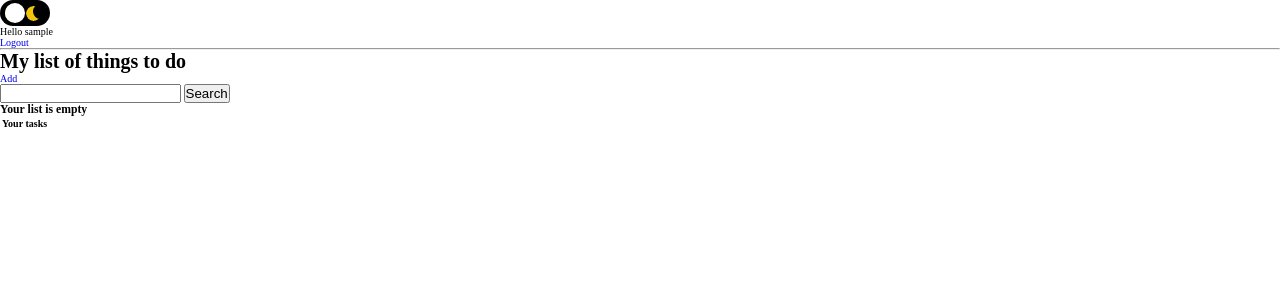
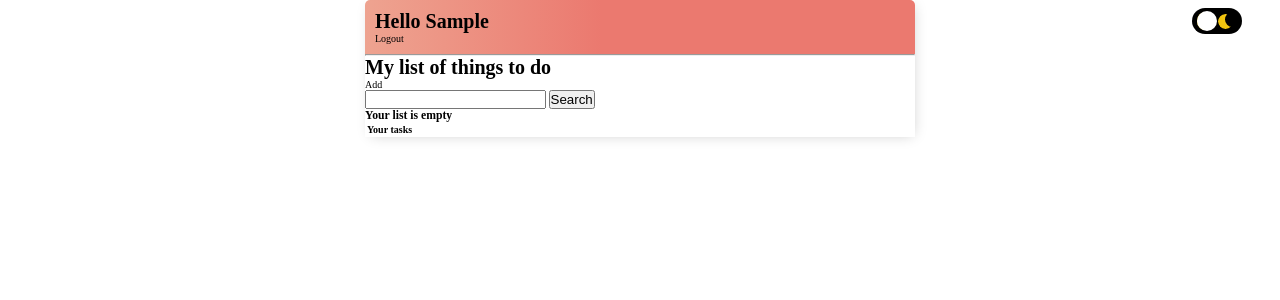
Before and after one commit to Kotmin/CRUD_multiapp, a Django app: page / in a window 1280 px wide. Shown: the top 300 px of the page. Run offline with Django 3.2, Linux system fonts and the light colour scheme; the visitor is signed in with stand-in values (Sample User, id 1); data that the repository does not hold is empty.

Commit message:
style button

```diff
--- a/list/static/list/css/main.css
+++ b/list/static/list/css/main.css
@@ -1,11 +1,3 @@
-
-
-
-/* body {
-    background-color:black;
-    color:orange;
-} */
-
 
 :root {
     --background-color: #fff;
@@ -39,7 +31,42 @@ body {
 
 
 }
-nav{
+
+h1,
+h2,
+h3,
+h4,
+h5,
+h6,
+{
+    font-family: 'Raleway', sans-serif;
+}
+
+
+a,
+p
+{
+    color:var(--text-color); ;
+}
+
+
+.container{
+    max-width: 550px;
+    margin: auto;
+    -webkit-box-shadow: 2px 2px 13px -4px rgba(0,0,0,0.21);
+    box-shadow: 2px 2px 13px -4px rgba(0,0,0,0.21);
+}
+
+.header-bar {
+    display: flex;
+    justify-content:  space-between;
+    padding: 10px;
+    border-radius: 5px 5px 0 0;
+    background: linear-gradient(90deg, #EEA390 0%, #EB796F 43%, #EB796F 100%);
+
+}
+
+/* nav{
     display: flex;
     justify-content: space-around;
     min-height: 8vh;
@@ -58,7 +85,7 @@ label.logo{
     font-size: 35px;
     font-weight: bold;
     color: whitesmoke;
-}
+} */
 
 
 
@@ -74,12 +101,13 @@ label.logo{
 
     justify-content: space-between;
     align-items: center;
-    position:relative;
+    position:absolute;
+    right:3%;
+    top: 1%;
+
 
 
 }
-
-
 
 
 .moon {
@@ -97,7 +125,6 @@ label.logo{
 }
 
 
-
 .sun {
 
     background: #f1c40f;
@@ -106,6 +133,7 @@ label.logo{
     height: 18px;
     width: 18px;
 }
+
 
 .ball  {
     background-color: white;
@@ -116,12 +144,14 @@ label.logo{
     transition: transform 0.2s linear;
 }
 
+
 .checkbox_swype{
     opacity: 0;
     position:absolute;
 
 }
 
+
 .checkbox_swype:checked + .label_toogle .ball {
     transform: translateX(20px);
 
--- a/list/templates/list/task_list.html
+++ b/list/templates/list/task_list.html
@@ -7,15 +7,22 @@
 
 {% block content %}
 
+<div class="header-bar">
+    <div>
+        <h1>{% translate "Hello" %}  {{request.user|title}}</h1>
+
+        {% if request.user.is_authenticated %}
+        <a href="{% url 'logout' %}">{% translate "Logout" %}</a>
+        {% else %}
+        <a href="{% url 'login'%}">{% translate "Login" %}</a>
+        {% endif %}
+
+    </div>
+
+</div>
 
 
 
-    {% if request.user.is_authenticated %}
-    <p>{% translate "Hello" %}  {{request.user}}</p>
-    <a href="{% url 'logout' %}">{% translate "Logout" %}</a>
-    {% else %}
-    <a href="{% url 'login'%}">{% translate "Login" %}</a>
-    {% endif %}
 
     <hr>
 
--- a/list/views.py
+++ b/list/views.py
@@ -68,7 +68,6 @@ class TaskList(LoginRequiredMixin,ListView):
         context = super().get_context_data(**kwargs)
         context['tasks'] = context['tasks'].filter(user=self.request.user)
 
-        # context['count'] = context['tasks'].filter(status=1).count()
         search_input = self.request.GET.get('search-area') or ''
         if search_input:
             context['tasks'] = context['tasks'].filter(
```
